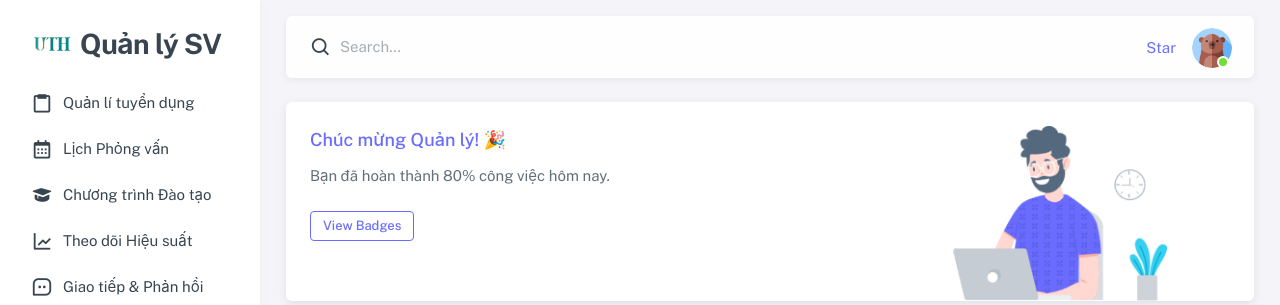
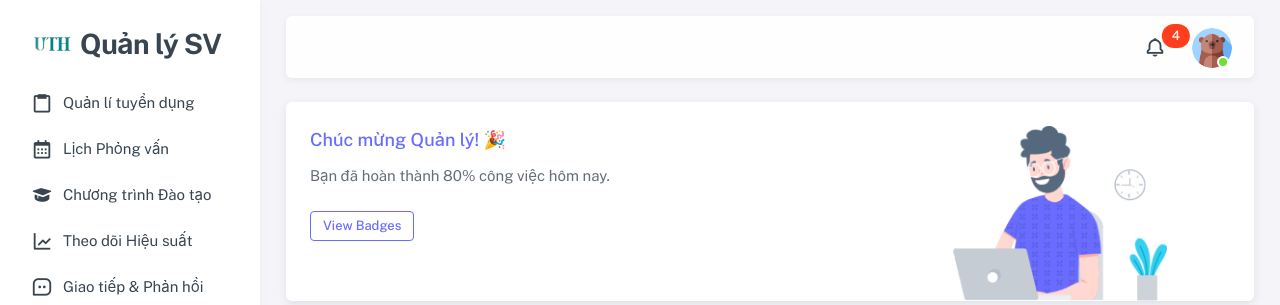
Before and after one commit to Le-Hung-2614/He_thong_quan_ly_thuc_tap_sinh_cho_doanh_nghiep, a Django app: page / in a window 1280 px wide. Shown: the top 305 px of the page. Run offline with Django 5.2, Linux system fonts and the light colour scheme; some libraries are stand-ins or nearby versions.

Commit message:
update 2

```diff
--- a/Elearning/home/Templates/include/navbar.html
+++ b/Elearning/home/Templates/include/navbar.html
@@ -10,30 +10,19 @@ id="layout-navbar">
 
 <div class="navbar-nav-right d-flex align-items-center" id="navbar-collapse">
   <!-- Search -->
-  <div class="navbar-nav align-items-center">
-    <div class="nav-item d-flex align-items-center">
-      <i class="bx bx-search bx-md"></i>
-      <input
-        type="text"
-        class="form-control border-0 shadow-none ps-1 ps-sm-2"
-        placeholder="Search..."
-        aria-label="Search..." />
-    </div>
-  </div>
+
   <!-- /Search -->
 
   <ul class="navbar-nav flex-row align-items-center ms-auto">
     <!-- Place this tag where you want the button to render. -->
-    <li class="nav-item lh-1 me-4">
-      <a
-        class="github-button"
-        href="https://github.com/themeselection/sneat-html-admin-template-free"
-        data-icon="octicon-star"
-        data-size="large"
-        data-show-count="true"
-        aria-label="Star themeselection/sneat-html-admin-template-free on GitHub"
-        >Star</a
-      >
+
+
+    <!-- Notification Bell -->
+    <li class="nav-item me-4">
+      <a class="nav-link p-0 position-relative" href="javascript:void(0);">
+        <i class="menu-icon tf-icons bx bx-bell"></i> <!-- Biểu tượng chuông từ thư viện của bạn -->
+        <span class="badge bg-danger rounded-pill position-absolute top-0 start-100 translate-middle">4</span> <!-- Số thông báo -->
+      </a>
     </li>
 
     <!-- User -->
--- a/filename.txt
+++ /dev/null
@@ -1 +0,0 @@
-abc
```
